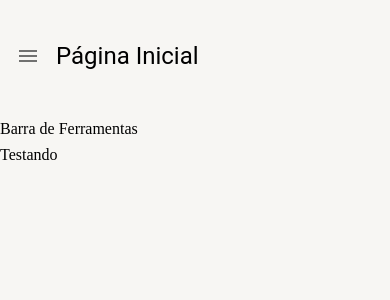
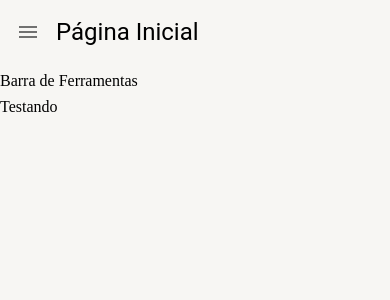
Before and after one commit to guilhermemendesdev/-task-manager-vite, a React (Vite) app: page /home in a window 390 px wide. Shown: the top 300 px of the page. Built offline with nearby package versions, Linux system fonts and the light colour scheme.

Commit message:
feat: ajusta responsividade do layout base

```diff
--- a/src/pages/dashboard/Dashboard.tsx
+++ b/src/pages/dashboard/Dashboard.tsx
@@ -2,7 +2,7 @@
 
 export const Dashboard = () => {
     return(
-        <LayoutBase titulo='Página Inicial'>
+        <LayoutBase titulo='Página Inicial' barraDeFerramentas={<>Barra de Ferramentas</>}>
             Testando
         </LayoutBase>
     )
--- a/src/shared/layouts/LayoutBase.tsx
+++ b/src/shared/layouts/LayoutBase.tsx
@@ -1,37 +1,45 @@
 import { Menu } from "@mui/icons-material";
 import { IconButton, Typography, useTheme } from "@mui/material";
 import { Box, useMediaQuery } from "@mui/system";
-import React from "react";
+import React, { ReactNode } from "react";
 import { useDrawerContext } from "../contexts";
 
 interface ILayoutBaseProps {
-    children: React.ReactNode
     titulo: string
-
+    barraDeFerramentas?: ReactNode
+    children?: ReactNode
 }
 
-export const LayoutBase: React.FC<ILayoutBaseProps> = ({children, titulo}) => {
+export const LayoutBase: React.FC<ILayoutBaseProps> = ({children, titulo, barraDeFerramentas}) => {
     const theme = useTheme()
     const smDown = useMediaQuery(theme.breakpoints.down('sm'))
+    const mdDown = useMediaQuery(theme.breakpoints.down('md'))
 
     const {toggleDrawerOpen} = useDrawerContext()
 
     return (
         <Box height='100%' display='flex' flexDirection='column' gap={1}>
-            <Box padding={1} display='flex' alignItems='center' height={theme.spacing(12)} gap={1}>
+            <Box padding={1} display='flex' alignItems='center'  gap={1} height={theme.spacing(smDown ? 6 : mdDown ? 8 : 12)}>
                 {smDown && (
                     <IconButton onClick={toggleDrawerOpen}>
                         <Menu/>
                     </IconButton>
                 )}
-                <Typography variant="h5">
+                <Typography
+                variant={smDown ? "h5" : mdDown ? 'h4' : 'h3'}
+                overflow='hidden'
+                whiteSpace='nowrap'
+                textOverflow='ellipsis'
+                >
                     {titulo}
                 </Typography>
             </Box>
+            {barraDeFerramentas && (
             <Box>
-                Barra de Ferramentas
+                {barraDeFerramentas}
             </Box>
-            <Box>
+            )}
+            <Box flex={1} overflow='auto'>
                 {children}
             </Box>
         </Box>
```
